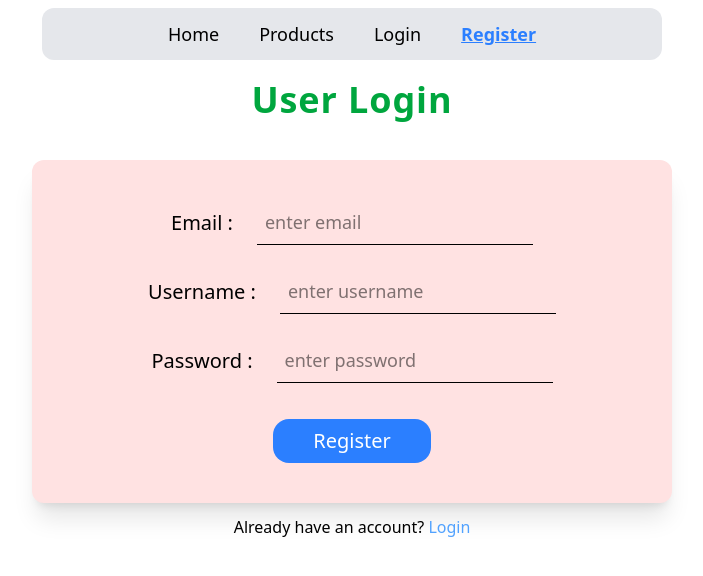
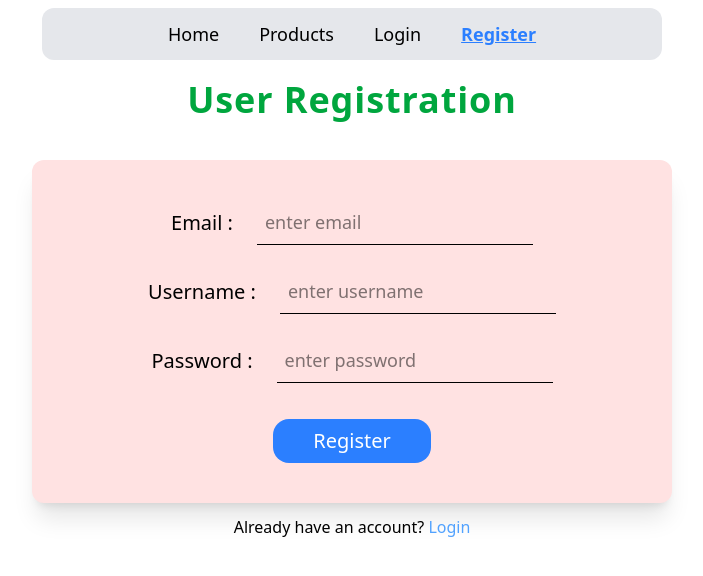
Before and after one commit to CodedBy-Aman/Redux-Ecomm-Application, a React (Vite) app in the folder Frontend/: page /register in a window 1280 px wide. Shown: the top 576 px of the page, without its empty margins (288-991 px from the left). Built offline with nearby package versions, Linux system fonts and the light colour scheme.

Commit message:
removed toastify and updated h1

```diff
--- a/Frontend/src/pages/Register.jsx
+++ b/Frontend/src/pages/Register.jsx
@@ -4,7 +4,6 @@ import { useForm } from 'react-hook-form'
 import { useDispatch } from 'react-redux'
 import { Link } from 'react-router-dom'
 import asyncRegisterUser from '../features/actions/userAction'
-import { toast } from 'react-toastify'
 
 const Register = () => {
     const {register, reset, handleSubmit} = useForm()
@@ -15,13 +14,12 @@ const Register = () => {
  data.id = nanoid();
  console.log(data);
   dispatch(asyncRegisterUser(data))
- toast.success(`${data.username} registered successfully !`)
  reset()
     }
 
   return (
   <div className='mt-5 w-full text-center'>
-    <h1 className='text-4xl font-bold tracking-wide text-green-600 mb-10 text-center'>User Login</h1>
+    <h1 className='text-4xl font-bold tracking-wide text-green-600 mb-10 text-center'>User Registration</h1>
     <form onSubmit={handleSubmit(registerHandler)} className='flex flex-col justify-center items-center gap-6 w-1/2  py-10 mx-auto bg-red-100 rounded-xl shadow-xl'>
     <div className='flex gap-6 justify-center items-center'>
     <label className='text-xl '>Email :</label>
```
